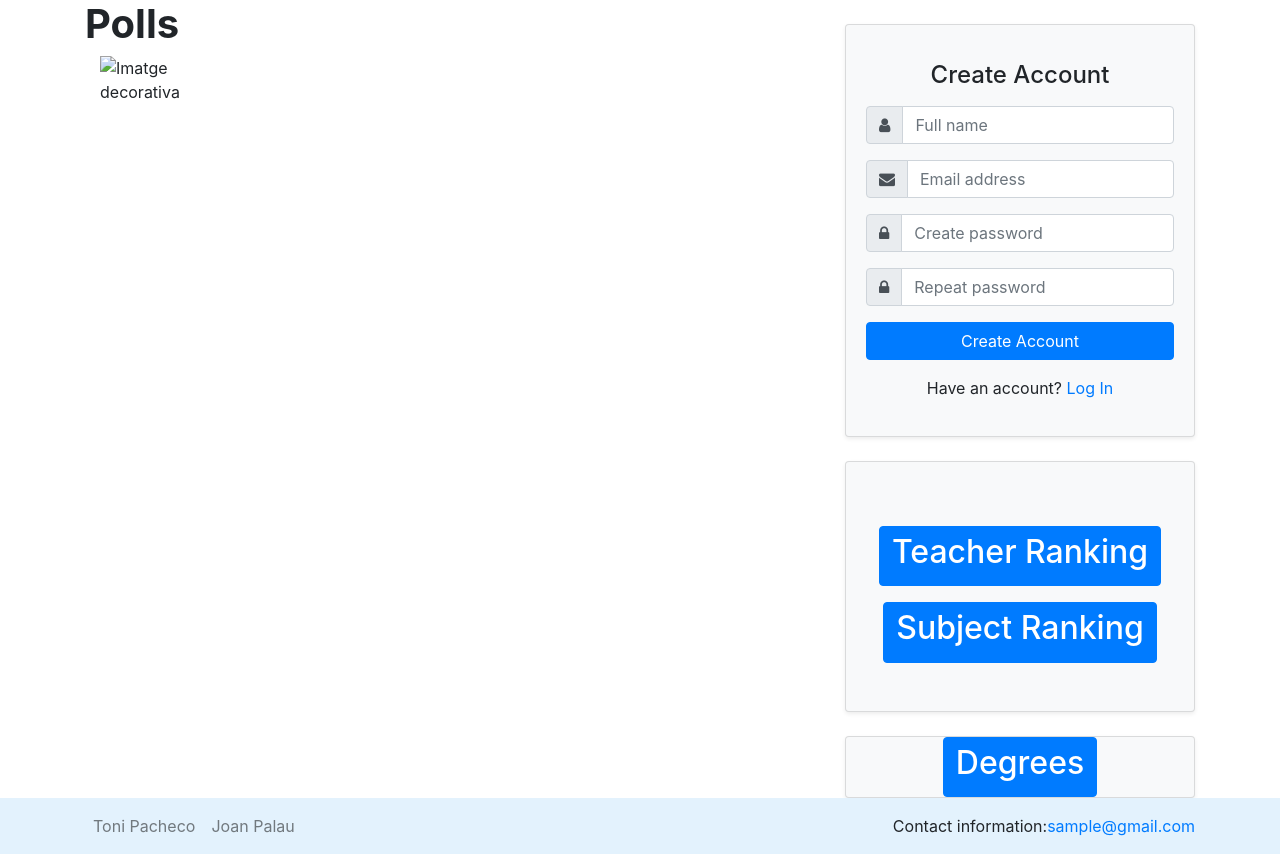
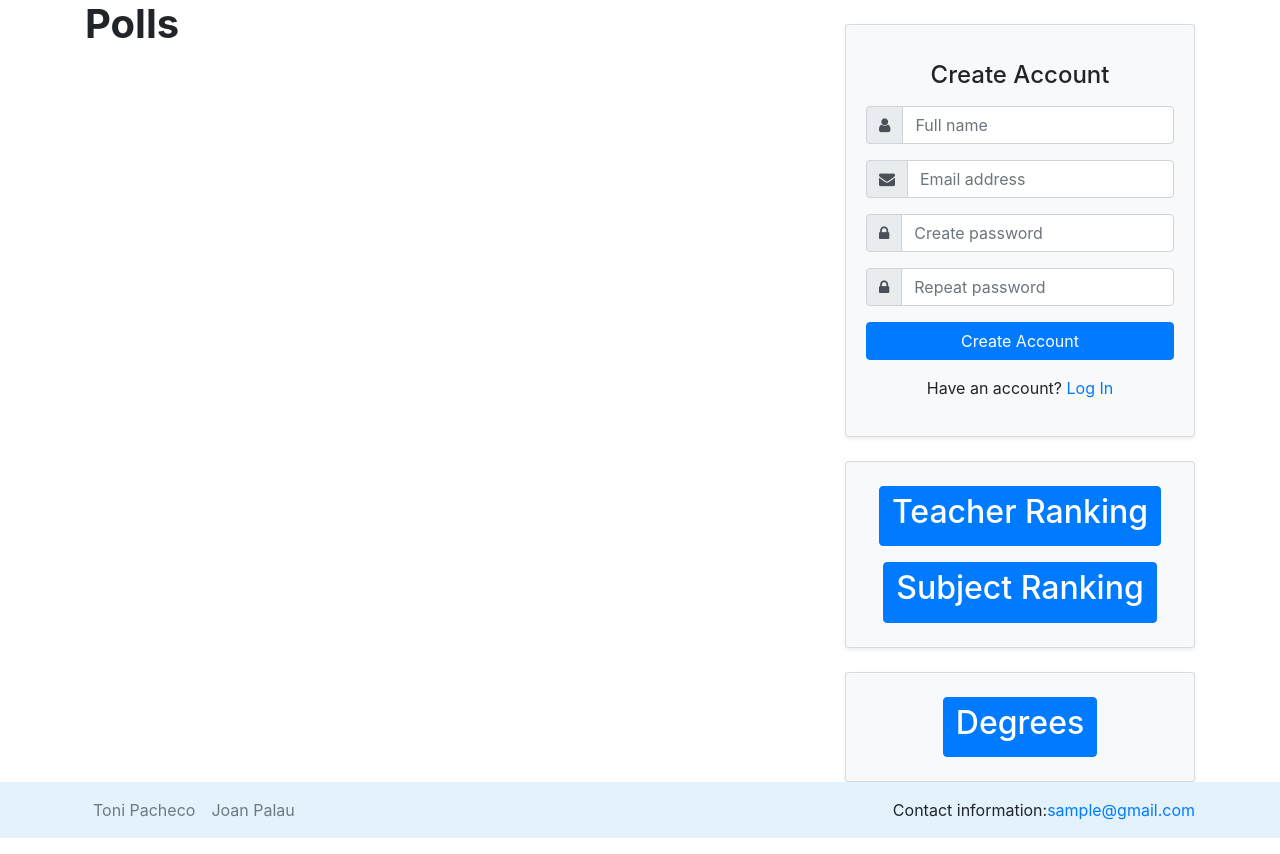
Before and after one commit to ToniPF/DegreeVoting, a Django app: template degree_voting/polls/templates/polls/home.html in a window 1280 px wide. Shown: the part 56-910 px from the top of the page. Run offline with Django 3.2, Linux system fonts and the light colour scheme; the template is opened without the code that fills it, so the values that code supplies are empty; some libraries are stand-ins or nearby versions.

Commit message:
Acabada template, recuadre sign up no funciona

```diff
--- a/degree_voting/polls/templates/polls/home.html
+++ b/degree_voting/polls/templates/polls/home.html
@@ -8,10 +8,7 @@
             <div class="web-name">
                 <h1><b>Polls</b></h1>
             </div>
-            <div class="col-sm-2">
-                <img src="" alt="Imatge decorativa">
-            </div>
-            <div style="text-align: justify" class="col-sm-10">
+            <div style="text-align: justify" class="col-sm-12">
                 {{ description.text|markdown }}
             </div>
         </div>
@@ -64,15 +61,14 @@
                             <button type="submit" class="btn btn-primary btn-block"> Create Account  </button>
                         </div> <!-- form-group// -->
                     </form>
-                    <p class="text-center">Have an account? <a href="#">Log In</a> </p>
+                    <p class="text-center">Have an account? <a href="{% url 'login' %}">Log In</a> </p>
                 </article>
             </div>
             <br />
             <div class="shadow-sm card bg-light">
                 <br />
-                <br />
                 <div align="center">
-                    <a href="{% url 'teachers-ranking' %}" class="btn btn-primary mt-3">
+                    <a href="{% url 'teachers-ranking' %}" class="btn btn-primary">
                         <h2>Teacher Ranking</h2>
                     </a>
                     <a href="{% url 'subjects-ranking' %}" class="btn btn-primary mt-3">
@@ -80,16 +76,17 @@
                     </a>
                 </div>
                 <br />
-                <br />
             </div>
 
             <br />
             <div class="shadow-sm card bg-light">
+                <br />
                 <div align="center">
                     <a href="{% url 'polls-degrees' %}" class="btn btn-primary">
                         <h2>Degrees</h2>
                     </a>
                 </div>
+                <br />
             </div>
         </div>
     </div>
```
